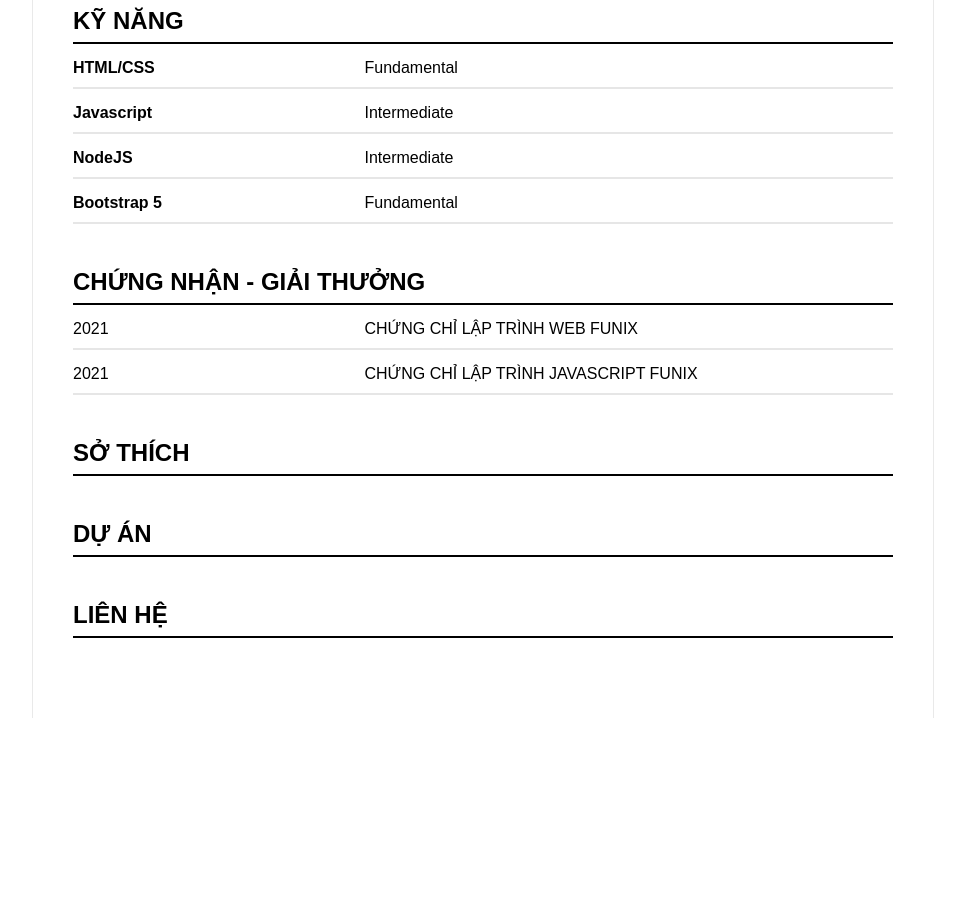
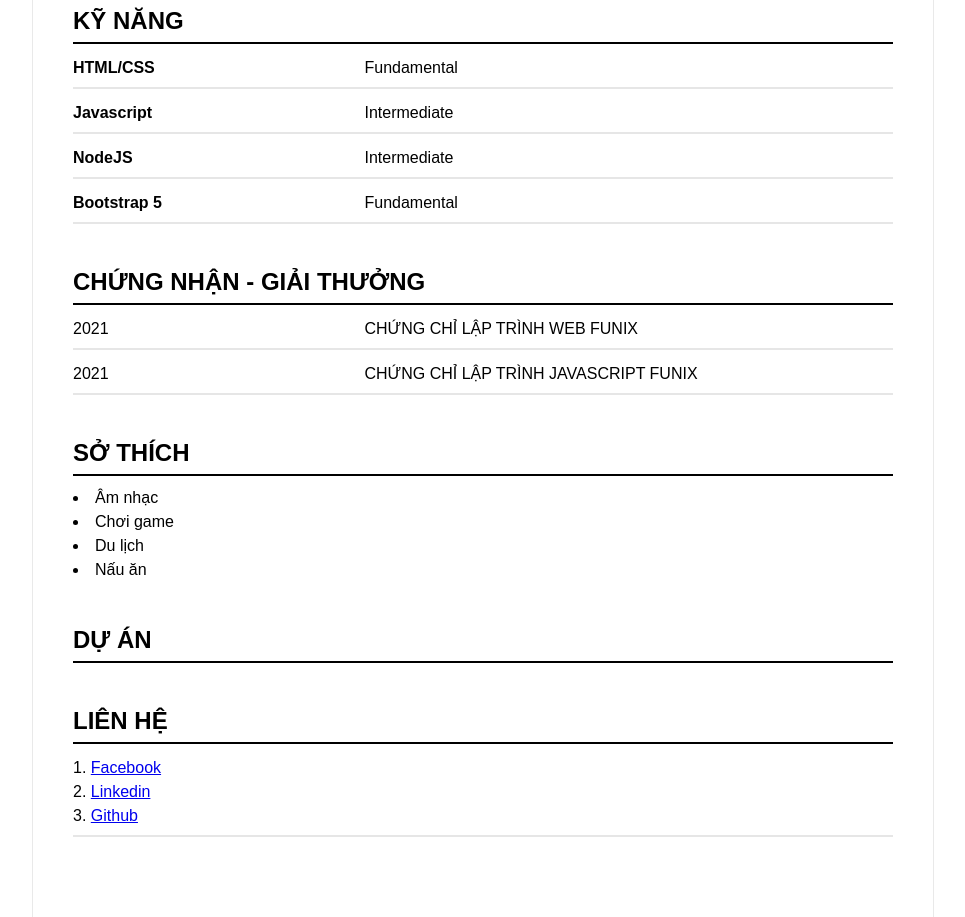
Before and after one commit to NDK1195/Assignment_1-WEB101x_2.1, a plain HTML site: page index.html in a window 1280 px wide. Shown: the part 1428-2345 px from the top of the page, without its empty margins (157-1122 px from the left). Before the commit the page ends 2146 px from the top, so only its background shows below. Drawn offline with Linux system fonts and the light colour scheme.

Commit message:
update hobby, contact section

```diff
--- a/css/styles.css
+++ b/css/styles.css
@@ -96,3 +96,8 @@ body {
 .skill-name {
   font-weight: bold;
 }
+/* HOBBY SECTION */
+.hobby-list,
+.contact-list {
+  list-style-position: inside;
+}
--- a/index.html
+++ b/index.html
@@ -175,7 +175,14 @@
         <!-- END CERTIFICATE SECTION -->
         <div class="section hobby" id="hobby">
           <h2 class="hobby-title section-title">Sở thích</h2>
-          <div class="hobby-content"></div>
+          <div class="hobby-content">
+            <ul class="hobby-list">
+              <li>Âm nhạc</li>
+              <li>Chơi game</li>
+              <li>Du lịch</li>
+              <li>Nấu ăn</li>
+            </ul>
+          </div>
         </div>
         <!-- END HOPPY SECTION -->
         <div class="section project" id="project">
@@ -185,7 +192,13 @@
         <!-- END PROJECT SECTION -->
         <div class="section contact" id="contact">
           <h2 class="contact-title section-title">Liên hệ</h2>
-          <div class="contact-content"></div>
+          <div class="contact-content section-content">
+            <ol class="contact-list">
+              <li><a href="#">Facebook</a></li>
+              <li><a href="#">Linkedin</a></li>
+              <li><a href="#">Github</a></li>
+            </ol>
+          </div>
         </div>
         <!-- END CONTACT SECTION -->
       </div>
```
